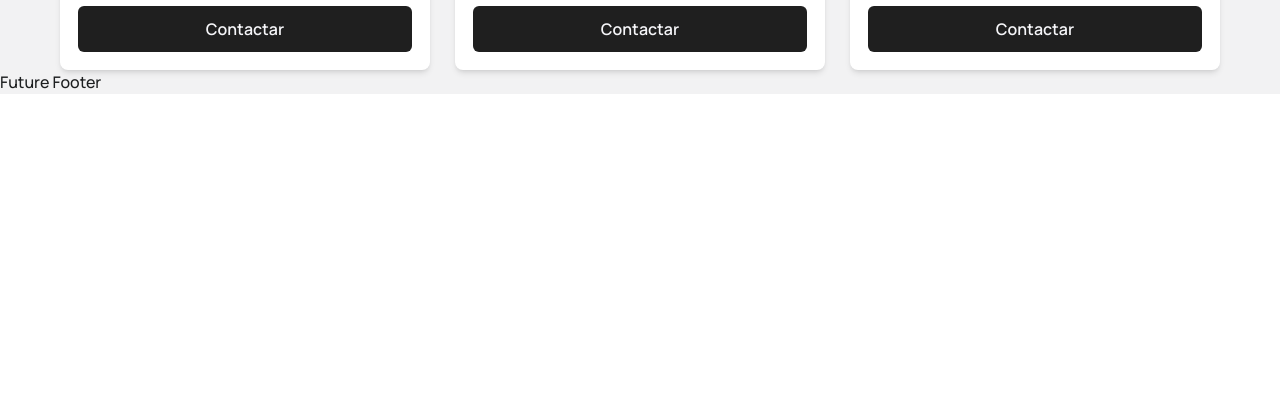
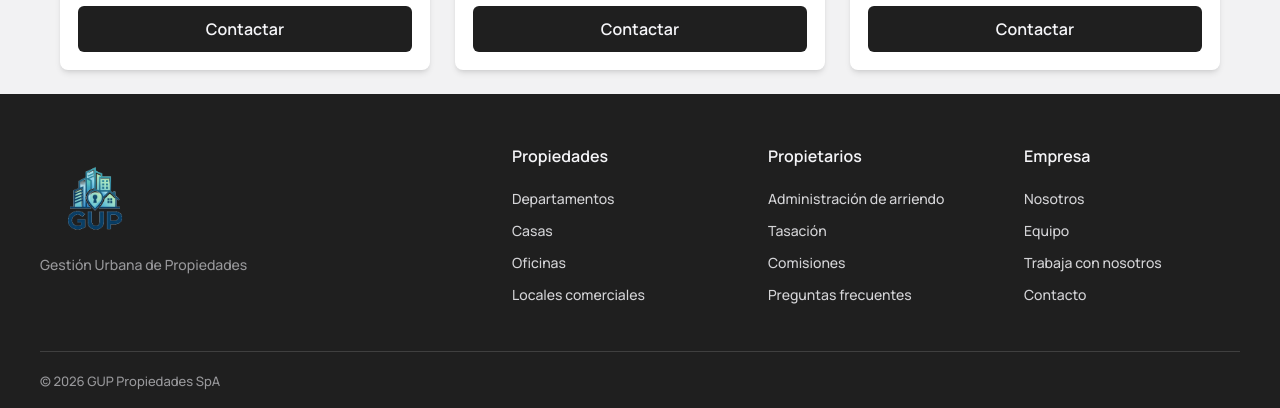
Before and after one commit to deyby01/real_state_management, a React (Vite) app in the folder frontend-react/: page / in a window 1280 px wide. Shown: the part 1996-2404 px from the top of the page. Before the commit the page ends 2090 px from the top, so only its background shows below. Built offline with nearby package versions, Linux system fonts and the light colour scheme.

Commit message:
feat: add featured block and footer to landing page

```diff
--- a/frontend-react/src/components/LandingFooter.jsx
+++ b/frontend-react/src/components/LandingFooter.jsx
@@ -1,7 +1,55 @@
+const footerColumns = [
+    {
+        title: "Propiedades",
+        links: [
+            { label: "Departamentos", href: "#" },
+            { label: "Casas", href: "#" },
+            { label: "Oficinas", href: "#" },
+            { label: "Locales comerciales", href: "#" },
+        ],
+    },
+    {
+        title: "Propietarios",
+        links: [
+            { label: "Administración de arriendo", href: "#" },
+            { label: "Tasación", href: "#" },
+            { label: "Comisiones", href: "#" },
+            { label: "Preguntas frecuentes", href: "#" },
+        ],
+    },
+    {
+        title: "Empresa",
+        links: [
+            { label: "Nosotros", href: "#" },
+            { label: "Equipo", href: "#" },
+            { label: "Trabaja con nosotros", href: "#" },
+            { label: "Contacto", href: "#" },
+        ],
+    }
+]
+
 function Footer() {
     return (
-        <footer>
-            <h1>Future Footer</h1>
+        <footer className="bg-smoke-900 text-smoke-100 pt-12.5 px-5 pb-5 mt-6">
+            <div className="max-w-[1200px] mx-auto grid gap-10 grid-cols-[2fr_1fr_1fr_1fr]">
+                <div>
+                    <img className="h-27.5" src="/logo-gup-nav-sin-fondo.png" alt="Logo footer" />
+                    <p className="text-smoke-500 text-sm leading-relaxed">Gestión Urbana de Propiedades</p>
+                </div>
+
+                {footerColumns.map((column) => (
+                    <div key={column.title}>
+                        <h3 className="font-semibold mb-3.75">{column.title}</h3>
+                        <ul>
+                            {column.links.map((link) => (
+                                <li key={link.label}><a className="block text-smoke-300 text-sm py-1.5 transition-colors duration-300 hover:text-smoke-100" href={link.href}>{link.label}</a></li>
+                            ))}
+                        </ul>
+                    </div>
+                ))}
+            </div>
+
+            <p className="max-w-[1200px] mt-10 mx-auto pt-5 border-t border-smoke-100/15 text-smoke-500 text-[13px]">© 2026 GUP Propiedades SpA</p>
         </footer>
     )
 }
```
